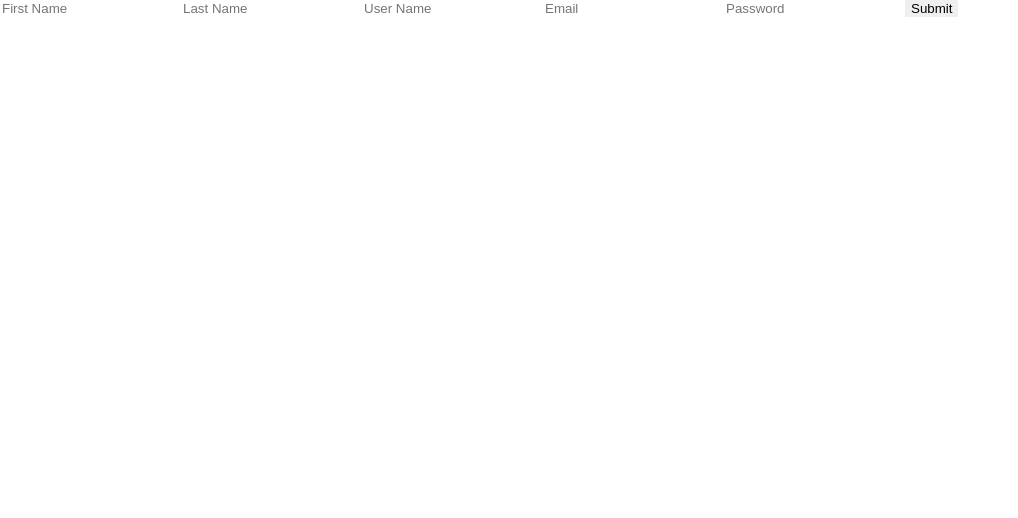
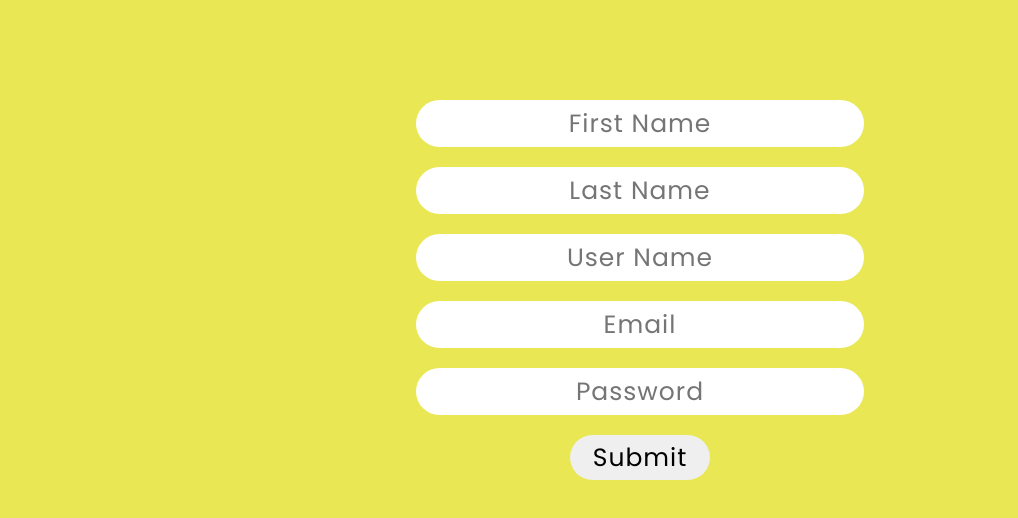
Before and after one commit to brizmon/DEK, a React (Create React App) app in the folder client/: page /register in a window 1280 px wide. Shown: the top 518 px of the page, without its empty margins (0-1018 px from the left). Built offline with nearby package versions, Linux system fonts and the light colour scheme.

Commit message:
Register page css (#39)
* remove header from welcome page and add css reset

* remove footer from welcome page

* delete css default styles

* add styles to buttons

* add div to wrap form in register

* add styles to register form

```diff
--- a/client/src/App.css
+++ b/client/src/App.css
@@ -98,6 +98,37 @@ button:focus {
   background: #51cdcb;
   color: #fff;
 }
+
+/*  ---------------- REGISTER PAGE  ---------------- */
+.register-container {
+  height: 100vh;
+  background: #e9e754;
+}
+.register-container form {
+  width: 35%;
+  margin: 0 auto;
+  position: relative;
+  top: 100px;
+  display: flex;
+  flex-direction: column;
+}
+.register-container form input {
+  margin-bottom: 20px;
+  height: 45px;
+  border-radius: 50px;
+  font-size: 25px;
+  text-align: center;
+  letter-spacing: 1px;
+  font-family: 'Poppins', sans-serif;
+}
+.register-container form input:nth-child(6){
+  width: 140px;
+  margin: 0 auto;
+}
+
+
+
+
 
 .main-menu {
 
--- a/client/src/components/Register.jsx
+++ b/client/src/components/Register.jsx
@@ -16,6 +16,7 @@ class Register extends Component{
 
     render(){
         return(
+            <div className="register-container">
                 <form action="/auth/register" method='POST'>
                     <input type="text" name='firstName' placeholder='First Name'
                     onChange={(e)=>this.handleInputChange(e)}/>
@@ -29,6 +30,7 @@ class Register extends Component{
                     onChange={(e)=>this.handleInputChange(e)}/>
                     <input onClick={(e)=>this.props.handleRegisterSubmit(e, this.state)} type="submit" value='Submit'/>
                 </form>
+            </div>
         )
     }
 }
```
Lines whose indentation alone changed are shown as unchanged.
